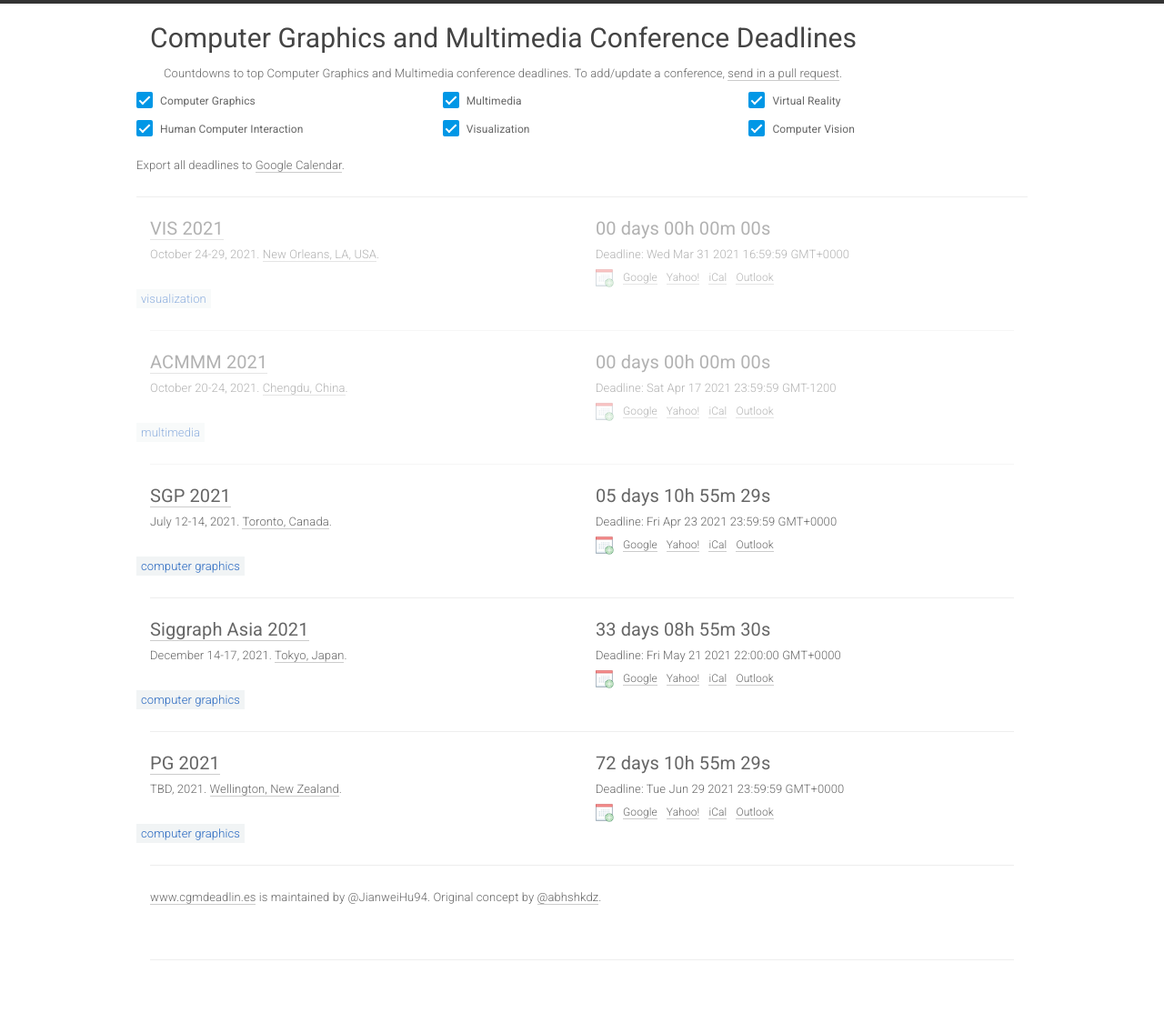
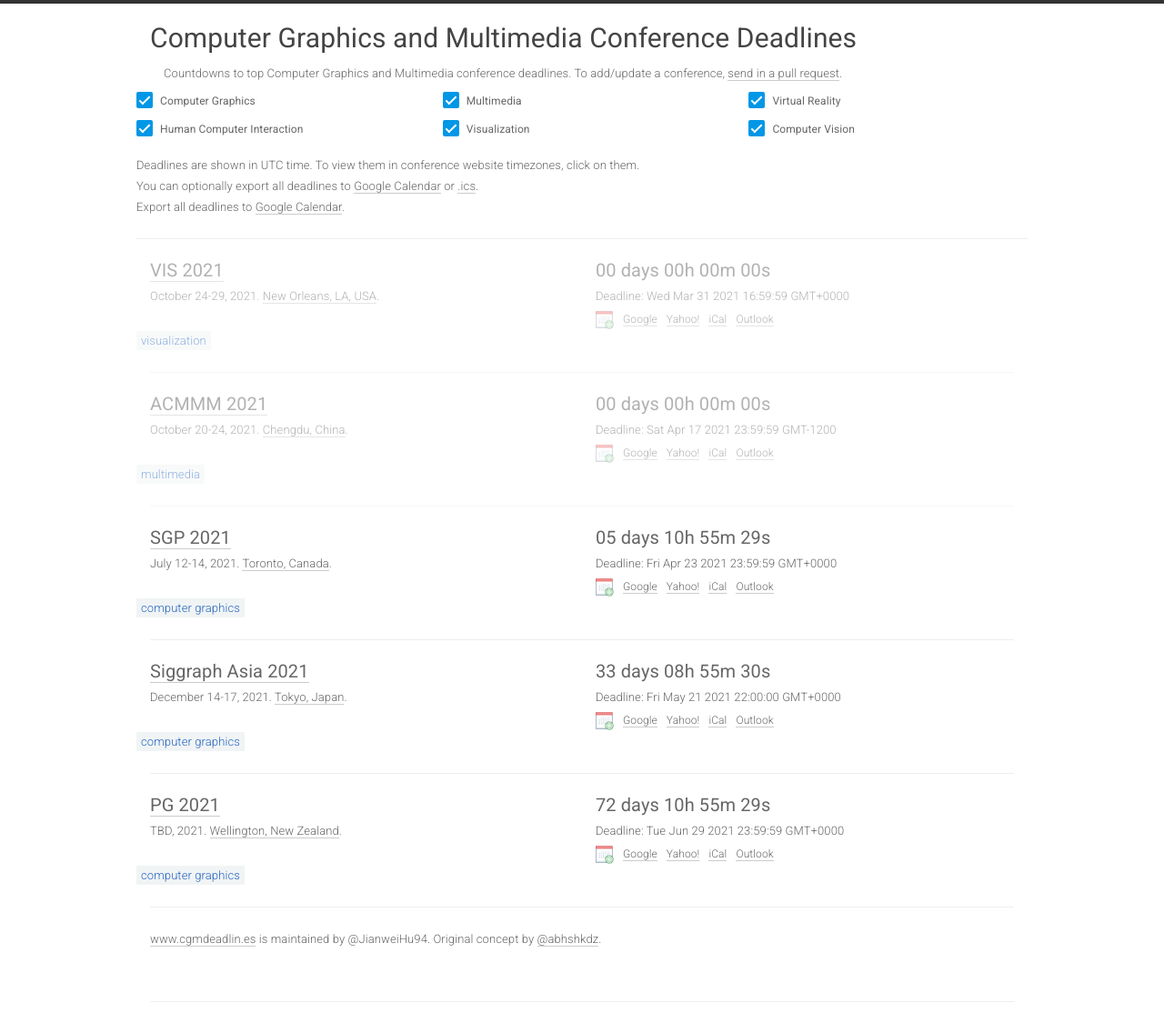
Before and after one commit to JianweiHu94/cgm-deadlines, a Jekyll site: the page built from index.html, in a window 1280 px wide. Shown: the whole page at 91% size. Built offline with Jekyll 4.4.1, drawn with Linux system fonts in a browser that asks for light colours; nearby versions of some CDN libraries; before the commit the page ends 1079 px from its top, so only the background shows below that.

Commit message:
Update home.html

```diff
--- a/_layouts/home.html
+++ b/_layouts/home.html
@@ -52,6 +52,19 @@
                     </div>
                   </form>
                 <!-- </div> -->
+              </div>
+            </div>
+            <div class="row">
+              <div class="meta col-xs-12">
+                <span class="local-timezone-hide">
+                  Deadlines are shown in <span class="local-timezone">America/New_York</span> time.
+                  To view them in conference website timezones, click on them.
+                </span>
+              </div>
+              <div class="meta col-xs-12">
+                You can optionally export all deadlines to
+                <a href="https://calendar.google.com/calendar/r?cid={{ site.url }}/ai-deadlines.ics">Google Calendar</a> or
+                <a href="/ai-deadlines.ics">.ics</a>.
               </div>
             </div>
             <div class="row">
```
